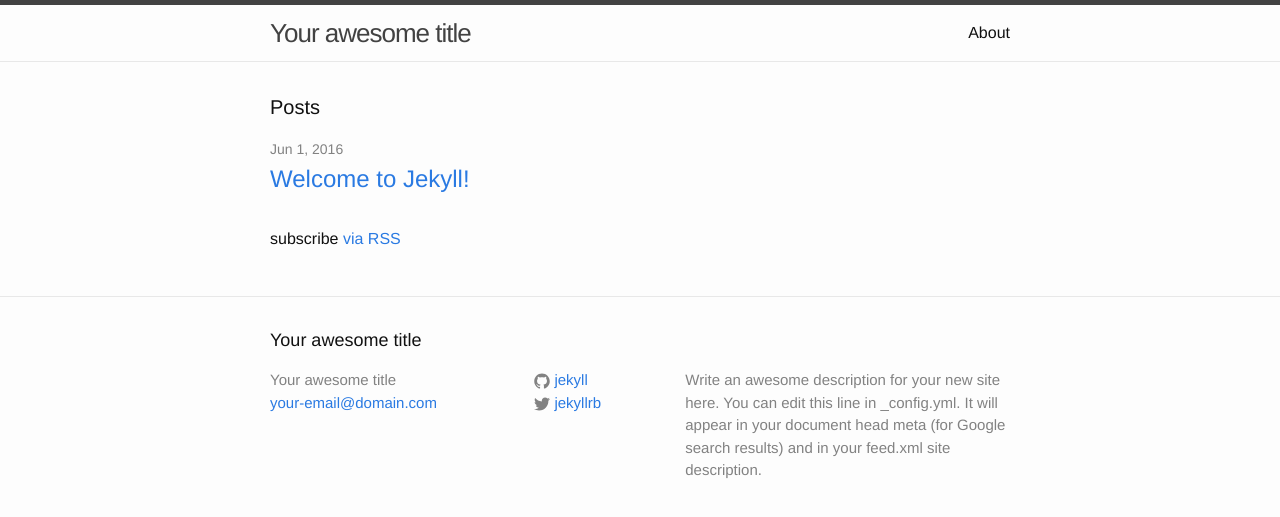
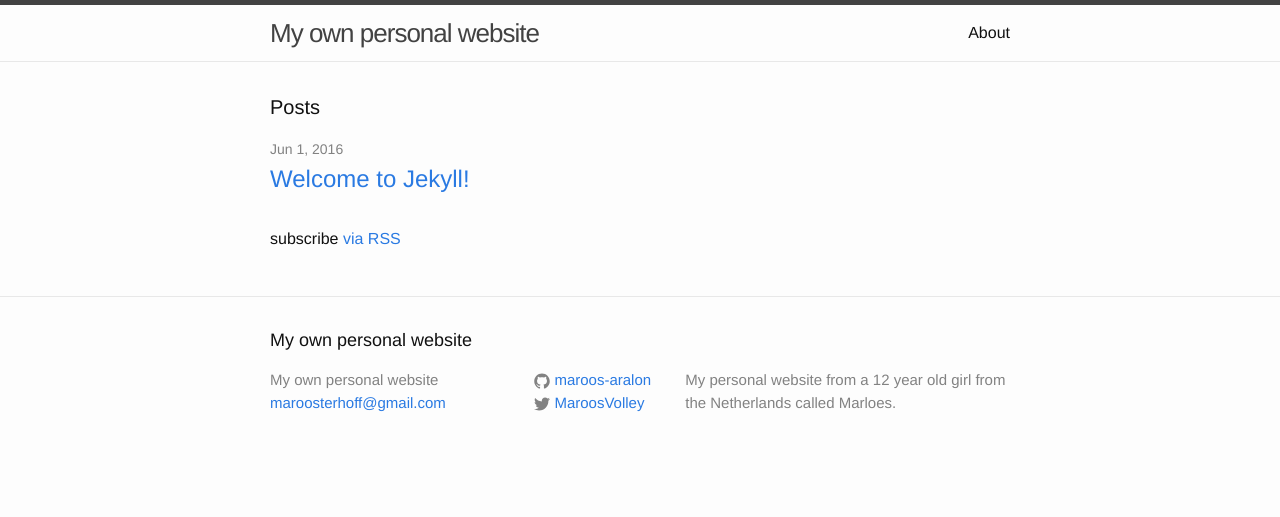
Before and after one commit to maroos-aralon/maroos-aralon.github.io, a Jekyll site: the page built from index.html, in a window 1280 px wide. Shown: the top 517 px of the page. Built offline with Jekyll 4.4.1, drawn with Linux system fonts in a browser that asks for light colours.

Commit message:
Update _config.yml

```diff
--- a/_config.yml
+++ b/_config.yml
@@ -6,16 +6,14 @@
 # 'jekyll serve'. If you change this file, please restart the server process.
 
 # Site settings
-title: Your awesome title
-email: your-email@domain.com
+title: My own personal website
+email: maroosterhoff@gmail.com
 description: > # this means to ignore newlines until "baseurl:"
-  Write an awesome description for your new site here. You can edit this
-  line in _config.yml. It will appear in your document head meta (for
-  Google search results) and in your feed.xml site description.
+  My personal website from a 12 year old girl from the Netherlands called Marloes.
 baseurl: "" # the subpath of your site, e.g. /blog
 url: "http://yourdomain.com" # the base hostname & protocol for your site
-twitter_username: jekyllrb
-github_username:  jekyll
+twitter_username: MaroosVolley
+github_username:  maroos-aralon
 
 # Build settings
 markdown: kramdown
```
